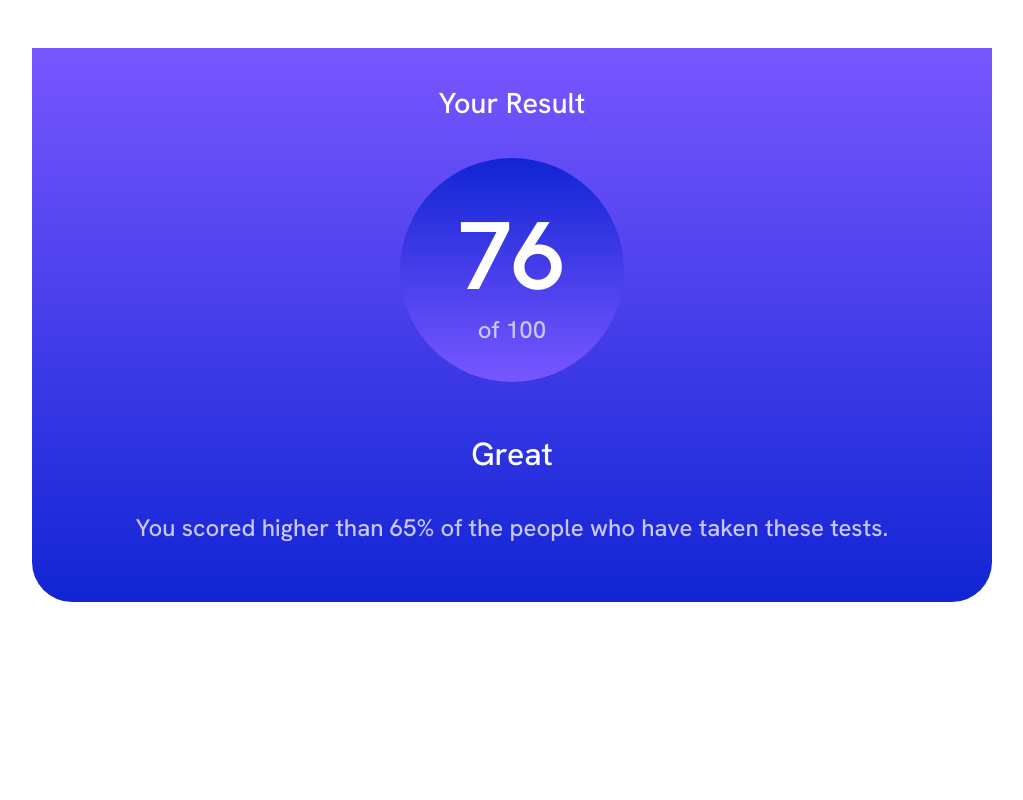
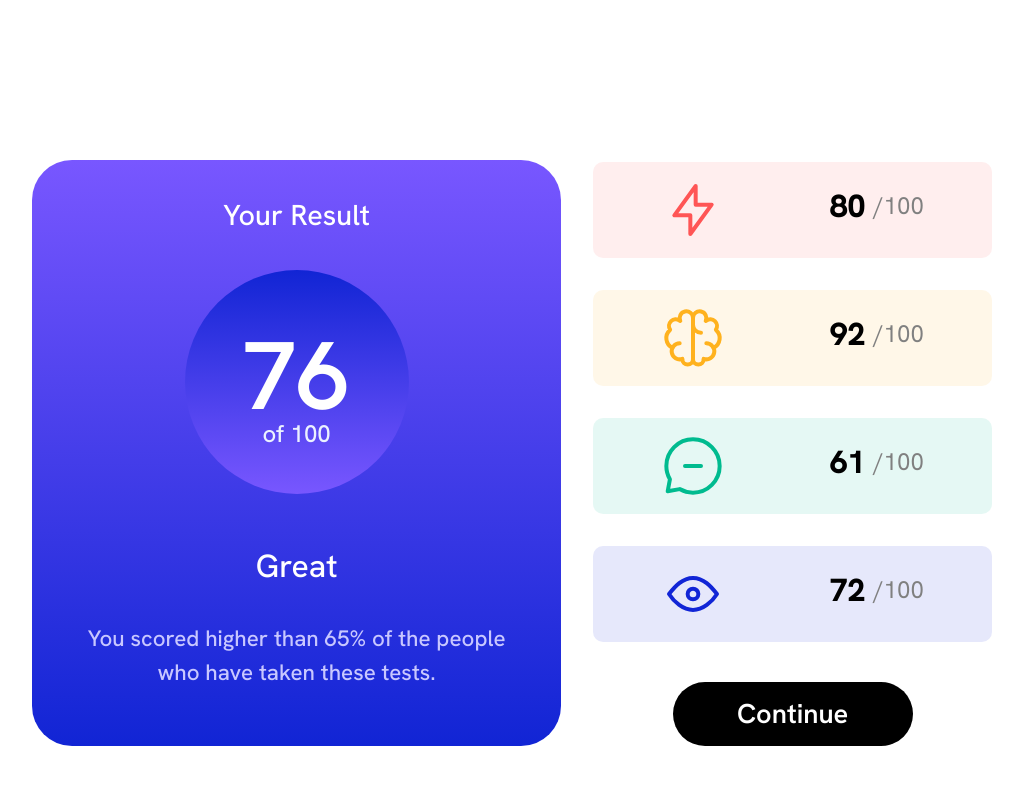
Before and after one commit to Junbol-Frontend-Mentor/results-summary-component, a plain HTML site: page index.html in a window 1280 px wide. Shown: the top 800 px of the page, without its empty margins (128-1151 px from the left). Drawn offline with Linux system fonts and the light colour scheme.

Commit message:
project done

```diff
--- a/data.json
+++ b/data.json
@@ -2,21 +2,25 @@
   {
     "category": "Reaction",
     "score": 80,
-    "icon": "./assets/images/icon-reaction.svg"
+    "icon": "./assets/images/icon-reaction.svg",
+    "bgColor": "hsla(0, 100%, 67%, 0.1)"
   },
   {
     "category": "Memory",
     "score": 92,
-    "icon": "./assets/images/icon-memory.svg"
+    "icon": "./assets/images/icon-memory.svg",
+    "bgColor": "hsla(39, 100%, 56%, 0.1)"
   },
   {
     "category": "Verbal",
     "score": 61,
-    "icon": "./assets/images/icon-verbal.svg"
+    "icon": "./assets/images/icon-verbal.svg",
+    "bgColor": "hsla(166, 100%, 37%, 0.1)"
   },
   {
     "category": "Visual",
     "score": 72,
-    "icon": "./assets/images/icon-visual.svg"
+    "icon": "./assets/images/icon-visual.svg",
+    "bgColor": "hsla(234, 85%, 45%, 0.1)"
   }
 ]
--- a/index.html
+++ b/index.html
@@ -9,38 +9,29 @@
   <title>Frontend Mentor | Results summary component</title>
   <link rel="stylesheet" href="./css/styles.css" />
   <link rel="stylesheet" href="https://cdnjs.cloudflare.com/ajax/libs/font-awesome/6.0.0/css/all.min.css" />
-  <!-- <script defer src="./scripts/script.js"></script> -->
+  <script defer src="./scripts/script.js"></script>
 </head>
 <body>
-  <main>
+  <main class="main">
     <section class="container">
       <div class="blue-card">
-        <h3>Your Result</h3>
+        <h3 class="blue-card__header">Your Result</h3>
         <div class="blue-card__circle">
           <h1>76</h1>
           <p>of 100</p>
         </div>
-        <h2>Great</h2>
-        <p>You scored higher than 65% of the people who have taken these tests.</p>
+        <h2 class="blue-card__title">Great</h2>
+        <p class="blue-card__text">You scored higher than 65% of the people who have taken these tests.</p>
       </div>
+      <div class="whiteContainer"><section class="frames-grp" id="frames">
+        <!-- Frames will be added here -->
+      </section>
+      <button class="continue-btn" type="button">Continue</button></div>
+
     </section>
   </main>
 
-  Summary
 
-  Reaction
-  80 / 100
-
-  Memory
-  92 / 100
-
-  Verbal
-  61 / 100
-
-  Visual
-  72 / 100
-
-  Continue
 
   <footer>
     <div class="attribution">
--- a/sass/styles.scss
+++ b/sass/styles.scss
@@ -11,6 +11,7 @@
   padding: 0;
   box-sizing: border-box;
 }
+
 body section,
 header {
   padding: 0;
@@ -63,7 +64,7 @@ body {
   background-color: color('light-grayish-cyan');
 }
 
-main {
+.main {
   width: 100%;
   display: flex;
   flex-direction: column;
@@ -75,8 +76,8 @@ main {
   width: 100%;
   min-height: 100vh;
   display: flex;
+  position:relative;
   flex-direction: column;
-  align-items: center;
   //justify-content:center;
   //background-color: burlywood;
 }
@@ -91,10 +92,12 @@ main {
   border-radius: 0px 0px 40px 40px;
   padding: 2rem;
   background-image: linear-gradient(color('light-slate-blue'), color('cobalt-blue'));
-  h3 {
+
+  &__header {
     @include typography(500, 1.8rem, 0.5, color('white'));
     margin-top: 1rem;
   }
+
   &__circle {
     width: 14rem;
     height: 14rem;
@@ -105,22 +108,30 @@ main {
     align-items: center;
     border-radius: 50%;
     background-image: linear-gradient(color('cobalt-blue'), color('light-slate-blue'));
+
     h1 {
       @include typography(600, 6rem, 0.5, color('white'));
       margin-top: 4rem;
     }
+
     p {
-      margin-top: 0.1rem;
-      @include typography(500, 1.5rem, 1.5, color('light-slate-blue'));
+      margin-top: 1rem;
+      @include typography(500, 1.5rem, 1.5, color('pale-blue'));
     }
   }
-  h2 {
+
+  &__title {
     @include typography(500, 2rem, 1.5, color('white'));
     margin-top: 3rem;
+
   }
-  p {
+
+  &__text {
+    width: 100%;
     margin-top: 2rem;
-    @include typography(500, 1.5rem, 1.5, color('light-lavender'));
+    text-align: center;
+    @include typography(500, 1.4rem, 1.5, color('light-lavender'));
+    //background-color: cadetblue;
   }
 }
 
@@ -136,29 +147,86 @@ h2 {
   @include typography(500, 2rem, 0.5, color('white'));
 }
 
-.reset-btn {
+
+
+.whiteContainer {
+width:80%;
+display:flex;
+flex-direction: column;
+margin: 0 auto;
+margin-top: 2rem;
+//background-color:beige
+}
+
+.frames-grp {
+  width: 100%;
+  height: 30rem;
+  margin: 0rem 0 2rem 0; // top right bottom left
+  //background-color:aqua; //for testing
+}
+
+.frame {
+  display: flex; // Set display to flex
+  align-items: center; // Vertically center items
+  justify-content: space-around; // Distribute items with space around
+  width: 100%; // Set width
+  height: 6rem; // Set height
+  padding: 1rem; // Set padding
+  margin-bottom: 2rem; // Set bottom margin
+  border-radius: 10px; // Optional: add border-radius
+  transition: transform 0.7s ease, background-color 0.7s ease; // Include background color transition
+
+  &:hover,
+  &:focus { // Add focus state ✅
+    transform: scale(1.05);
+  }
+
+  img {
+    height: 4rem; // Set image height
+  }
+}
+
+.score {
+  height: 3rem; // Set height
+  display: flex; // Set display to flex
+  align-items: center; // Vertically center text
+  color: black; // Set font color
+  font-weight: 800; // Set font weight
+  margin-top: 1rem;
+  font-size: 2rem; // Set font size
+
+  &::after {
+    content: '/100'; // Add /100 text
+    color: gray; // Set color to gray
+    margin-left: 0.5rem; // Add some spacing
+    font-weight: 400; // Set font weight
+    font-size: 1.5rem; // Set font size
+  }
+}
+
+.continue-btn {
   width: 15rem;
-  height: 3rem;
-  @include typography(600, 1.2rem, 0.5, color('very-dark-cyan'));
-  //border-style: none;
-  border-radius: 5px;
-  background-color: color('strong-cyan');
+  height: 4rem;
+  @include typography(600, 1.7rem, 0.5, color('very-dark-cyan'));
+  border-radius: 50px;
+  background-color: color('black');
   cursor: pointer;
   border-style: none;
   margin: 0 auto;
   transition: transform 0.7s ease;
-  margin-bottom: 0.5rem;
-  transition: transform 0.7s ease;
-  &:hover {
-    //🚩remember how to nest hovers with &
-    background-color: color('lighter-strong-cyan');
+  margin-top: 0.5rem;
+  color: color('white');
+
+  &:hover,
+  &:focus { // Add focus state ✅
+    background-color: color('violet-blue');
     transform: scale(1.05);
   }
 }
 
 // ------- MAGIC ----------------------------
 
-//------   FOOTER    ----------------
+//------ FOOTER ----------------
 
 .attribution {
   width: 100%;
@@ -167,52 +235,51 @@ h2 {
   margin-top: 2rem;
   margin-bottom: 3rem; /* Keeps the footer at the bottom but only after all other content */
   color: color('grey');
-}
-.attribution a {
-  color: color('white');
-  text-decoration: none;
+
+  a {
+    color: color('black');
+    text-decoration: none;
+  }
 }
 
 //------ MEDIA QUERY FOR DESKTOPS AND TABLETS ----------------
 
 /* Media Query for Desktops and Tablets */
 @media (min-width: 768px) {
-  main {
-    margin-top: 3rem;
+  .main {
+    padding: 10rem;
+
   }
 
   .container {
     width: 60rem;
-
-    //flex-direction: row;
+    min-height: 50vh;
+    display: flex;
+    flex-direction: row;
+    justify-content: space-around;
   }
 
-  .calculator {
-    min-height: 28rem;
-    flex-direction: row;
-    justify-content: space-between;
-    border-radius: 20px 20px 20px 20px;
-    //flex: 1;
-    &__leftPanel-grp {
-      width: 30rem;
-      height: 28rem;
-      display: flex;
-      margin-right: 2rem;
-      margin-bottom: 1rem;
-      //background-color: rgb(138, 226, 138);
-    }
+  .blue-card {
+    width: 60rem;
+    min-height: 30rem; /* Use min-height to accommodate varying content sizes */
+    border-radius: 40px 40px 40px 40px;
+    padding: 2rem;
+    margin-right: 2rem;
   }
 
-  .calculator .results-grp {
-    //🐞🚩✅ A single class selector (e.g., .results-grp) has a lower specificity compared to a nested selector (e.g., .calculator .results-grp). By adding .calculator .results-grp, you increased the specificity, ensuring it overrides the mobile-first styles.
-    width: 30rem;
-    //background-color: brown; /* For testing purposes */
-  }
+  .whiteContainer {
+    width:80%;
+    display:flex;
+    flex-direction: column;
+    margin: 0 auto;
+    margin-top: 0.1rem;
+    }
 
   .attribution {
     grid-area: footer; // Assigns the footer to the 'footer' area
   }
 }
+
 
 /////// -------- NOTES --------------------//////////
 ///
--- a/scripts/script.js
+++ b/scripts/script.js
@@ -1,42 +1,113 @@
 //-------DECLARING VARIABLES -------------
-let myBillAmount = document.getElementById('bill-amount');
-let my5Btn = document.getElementById('5btn');
-let my10Btn = document.getElementById('10btn');
-let my15Btn = document.getElementById('15btn');
-let my20Btn = document.getElementById('20btn');
-let my30Btn = document.getElementById('30btn');
-let my50Btn = document.getElementById('50btn');
-let numberOfPeopleInput = document.getElementById('num-people'); // ✅ Renamed to avoid confusion with variable name
-//let myTipAmount = document.getElementById('tip-amount');
-//let myResetBtn = document.getElementById('reset-button');
+let myFramesContainer = document.getElementById('frames');
+
+//------- FETCHING DATA ----------------
+
+const fetchDataAsync = async () => {
+  try {
+    const response = await fetch('data.json'); // Use the correct path to your JSON file
+    const parsedData = await response.json();
+    createDataFrames(parsedData); // Call the function with parsed data to realease it from prison
+  } catch (error) {
+    console.error(error);
+  }
+};
+
+fetchDataAsync();
 
 //------- DEFINING FUNCTIONS    -------------
-
 let billInput = 0;
 let tipAmount = 0;
 let tipAmountTotal = 0;
 let numberOfPeople = 0;
 let total = 0;
 
-//----------- callCalculateTipAmount--------------
-const callCalculateTipAmount = () => {
-  // this function needed to be move up here before its calling bellow
-  const tipAmountElement = document.getElementById('tip-amount'); // ✅ Access the tip amount element
-  if (!isNaN(billInput) && billInput > 0 && !isNaN(tipAmount) && tipAmount > 0 && !isNaN(numberOfPeople) && numberOfPeople > 0) {
-    calculateTipAmount(); // ✅ Call the function to calculate and display the tip amount
-  } else {
-    tipAmountElement.innerHTML = '0.00'; // ✅ Reset or clear the tip amount display if inputs are incomplete
+//----------- createDataFrames--------------
+
+//--First try: very lost 🤪
+/* const createDataFrames= () => {
+  const item= parsedData.forEach() => {
+    document.createElement.innerHTML = <div></div>;
   }
+  createDataFrames();
+};
+ */
+
+//--Second try: better but still lost
+/* const createDataFrames= () => {
+  const item= parsedData.forEach(item => {
+    document.createElement.appendChild = <div></div>;// ❌ you don/t append a div like this 🤪
+  })
+  createDataFrames();
+}; */
+
+//--Third try: better but still lost
+/* const createDataFrames= () => {
+  const item= parsedData.forEach(item => {
+    let frameDiv = document.createElement('div'); // createElement is a method and this is how you add a div
+    myFramesContainer.appendChild = frameDiv ; // ❌ appendChild is also method not a variable 🤪
+  })
+  createDataFrames();
+}; */
+
+//--Fourth try: better but still lost
+/* const createDataFrames = (placeHolder) => {//'parseData' is just a placeholder used in the parameter to receive
+  placeHolder.forEach(item => {
+    let frameDiv = document.createElement('div');
+    myFramesContainer.appendChild(frameDiv);
+    //now that the div is added, Insert here the icon...//❓not clue how to insert it
+  });
+}; */
+
+//--Fifth try: better but still lost
+/* const createDataFrames = (placeHolder) => {//'parseData' is just a placeholder used in the parameter to receive
+  placeHolder.forEach(item => {
+    let frameDiv = document.createElement('div');
+    myFramesContainer.appendChild(frameDiv);
+    //You need to use img. So create an img element and add it:
+    let imgElement = document.createElement('img');
+    myFramesContainer.appendChild(imgElement);//❌ wrong location to put this
+imgElement.item.icon; //I really don't know how to access the 'icon' key in parsedData
+  });
+}; */
+
+//--Sixth try: better but almost there
+
+const createDataFrames = (placeHolder) => {
+  placeHolder.forEach((item) => {
+    let frameDiv = document.createElement('div');
+    frameDiv.classList.add('frame'); // Add class for styling
+
+    myFramesContainer.appendChild(frameDiv);
+
+    // Create an img element and set its src attribute to the icon path
+    let imgElement = document.createElement('img');
+    imgElement.src = item.icon; // Set src attribute to the icon path
+    frameDiv.appendChild(imgElement); // Append imgElement to frameDiv
+
+    // Create a p element and set its textContent to the score
+    let scoreElement = document.createElement('p');
+    scoreElement.textContent = item.score; // Set textContent to the score value only
+    scoreElement.classList.add('score'); // Add a class for pseudo-element
+    frameDiv.appendChild(scoreElement); // Append scoreElement to frameDiv
+
+    // Set background color dynamically
+    frameDiv.style.backgroundColor = item.bgColor; // Set background color
+
+      // Set hover effect dynamically
+      frameDiv.addEventListener('mouseover', () => {
+        frameDiv.style.backgroundColor = item.bgColor.replace(/[\d\.]+\)$/, '0.3)'); // Change alpha on hover
+      });
+
+      frameDiv.addEventListener('mouseout', () => {
+        frameDiv.style.backgroundColor = item.bgColor; // Revert to original color
+      });
+  });
 };
 
-//----------- handleBillInput---------------
-const handleBillInput = (event) => {
-  billInput = parseFloat(event.target.value); // ✅ 🚩✅ I used at first onChange but with event I need to only use target.Ensure billInput is a number
-  callCalculateTipAmount(); // ✅ Call function to check conditions and calculate tip
-};
 
 //----------- handleTipButtonClick---------------
-const handleTipButtonClick = (event) => {
+/* const handleTipButtonClick = (event) => {
   let myDataTip = event.target.getAttribute('data-tip');
   tipAmount = parseFloat(myDataTip) / 100;
 
@@ -48,46 +119,10 @@ const handleTipButtonClick = (event) => {
   });
   event.target.classList.add('tip-buttons-grp__active'); // Add active class to the clicked button
   callCalculateTipAmount();
-};
-
-//----------- handleNumberOfPeopleInput---------------
-const handleNumberOfPeopleInput = (event) => {
-  numberOfPeople = parseFloat(event.target.value); //
-  callCalculateTipAmount(); // ✅ Call function to check conditions and calculate tip
-};
-
-//----------- calculateTipAmount---------------
-//----------- calculateTipAmount---------------
-const calculateTipAmount = () => {
-  const totalTipAmount = billInput * tipAmount;
-  const tipAmountPerPerson = totalTipAmount / numberOfPeople; // ✅ Correct formula for per person calculation
-  document.getElementById('tip-amount').innerHTML = tipAmountPerPerson.toFixed(2); // ✅ Use toFixed(2) to format the number to two decimal places
-
-  //----------- handleTotalAmount---------------
-  // ✅ Update total amount per person
-  const totalAmountPerPerson = (billInput + totalTipAmount) / numberOfPeople;
-  document.getElementById('total-amount').innerHTML = totalAmountPerPerson.toFixed(2); // ✅ Use toFixed(2) to format the number to two decimal places
-};
-//----------- handleReset---------------
-const handleReset = () => {
-  billInput = 0;
-  tipAmount = 0;
-  tipAmountTotal = 0;
-  numberOfPeople = 0;
-  total = 0;
-  document.getElementById('bill-amount').value = '';
-  document.getElementById('num-people').value = '';
-  document.getElementById('tip-amount').innerHTML = '0.00';
-  document.getElementById('total-amount').innerHTML = '0.00';
-  //Remove active class from all buttons
-  let buttons = document.querySelectorAll('.tip-buttons-grp__tipBtn');
-  buttons.forEach((button) => {
-    button.classList.remove('tip-buttons-grp__active');
-  });
-};
+}; */
 
 // Adding event listeners
-document.getElementById('bill-amount').addEventListener('input', handleBillInput);
+/* document.getElementById('bill-amount').addEventListener('input', handleBillInput);
 document.getElementById('5btn').addEventListener('click', handleTipButtonClick);
 document.getElementById('10btn').addEventListener('click', handleTipButtonClick);
 document.getElementById('15btn').addEventListener('click', handleTipButtonClick);
@@ -95,7 +130,7 @@ document.getElementById('25btn').addEventListener('click', handleTipButtonClick)
 document.getElementById('30btn').addEventListener('click', handleTipButtonClick);
 document.getElementById('50btn').addEventListener('click', handleTipButtonClick);
 document.getElementById('num-people').addEventListener('input', handleNumberOfPeopleInput);
-document.getElementById('reset-button').addEventListener('click', handleReset);
+document.getElementById('reset-button').addEventListener('click', handleReset); */
 
 /////// ---- PSEUDO CODE -----///////////////////////
 /*
@@ -147,11 +182,10 @@ document.getElementById('button').addEventListener('click', () => {
 
 Concise Arrow Functions Syntax Variations:
 
-Single Parameter without Parentheses:
+Anonymous arrow with a Single Parameter without Parentheses:
 
 If the arrow function has a single parameter, you can omit the parentheses.
-javascript
-Copy code
+
 const greet = name => `Hello, ${name}`;
 
 
@@ -552,7 +586,7 @@ if (user.isLoggedIn && user.hasPermission) {
   console.log("Access denied.");
 }
 
-Error Handling:
+//-------- Error Handling: ----------------
 
 try {
   // Code that may throw an error
@@ -566,7 +600,7 @@ try {
 
 Promises and Async/Await:
 
-// Using Promises
+//-----Using Promises ---------
 const fetchData = () => {
   return new Promise((resolve, reject) => {
     // Simulate an async operation
@@ -580,7 +614,9 @@ fetchData()
   .then(data => console.log(data))
   .catch(error => console.error(error));
 
-// Using Async/Await
+
+//------ Using Async/Await---------- 🚩 Use this one mostly
+
 const fetchDataAsync = async () => {
   try {
     const data = await fetchData();
@@ -592,6 +628,19 @@ const fetchDataAsync = async () => {
 
 fetchDataAsync();
 
+
+-------------    Fetching JOSN Data   --------------------
+
+const fetchDataAsync = async () => {
+  try {
+    const response = await fetch('data.json'); // Use the correct path to your JSON file
+    const parsedData = await response.json();
+    createDataFrames(parsedData); // Call the function with parsed data to realease it from prison
+  } catch (error) {
+    console.error(error);
+  }
+};
+fetchDataAsync();
 
 -------------    Fetching Data   --------------------
 
```
Also changed, not shown: css/styles.css, 1 other file.
